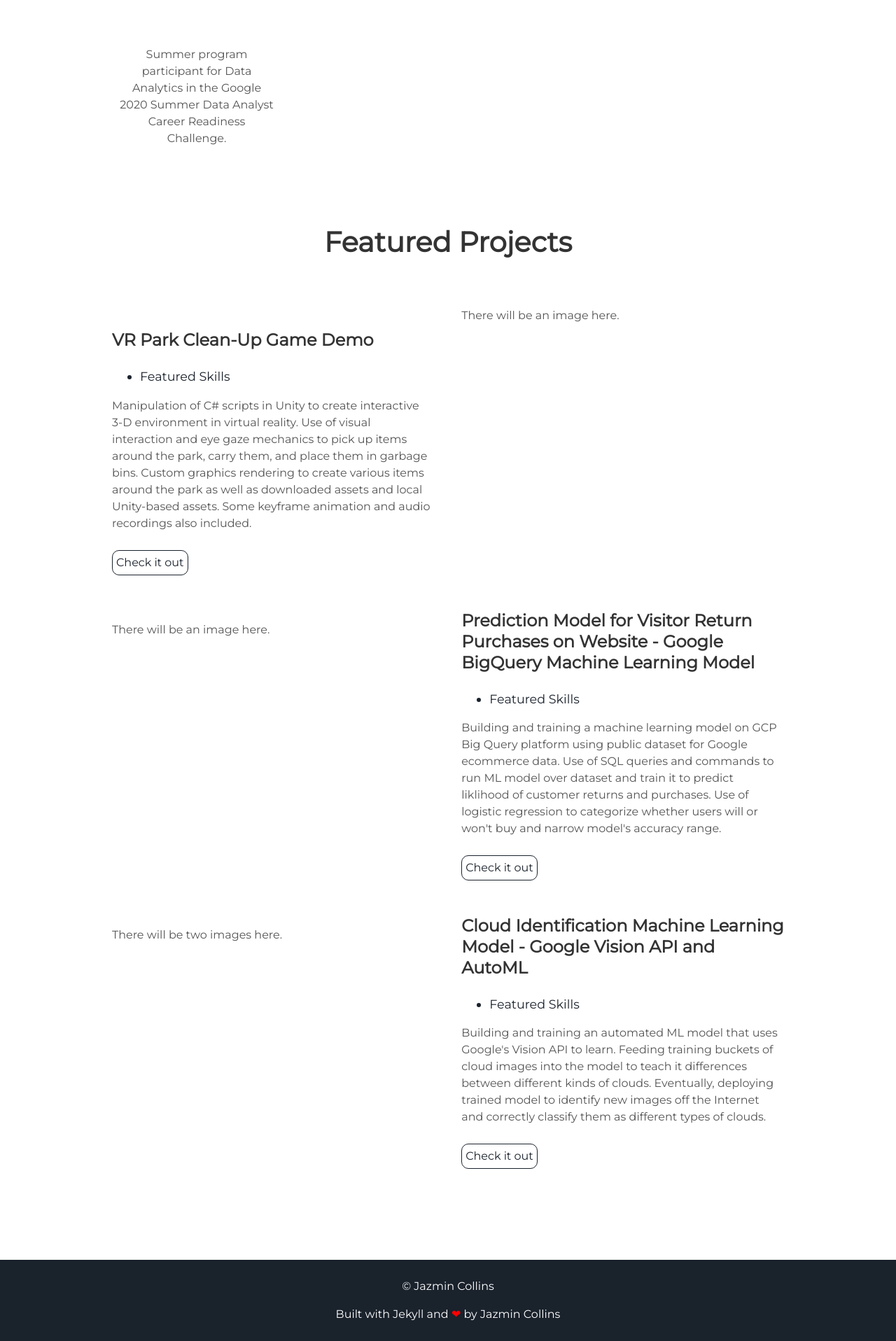
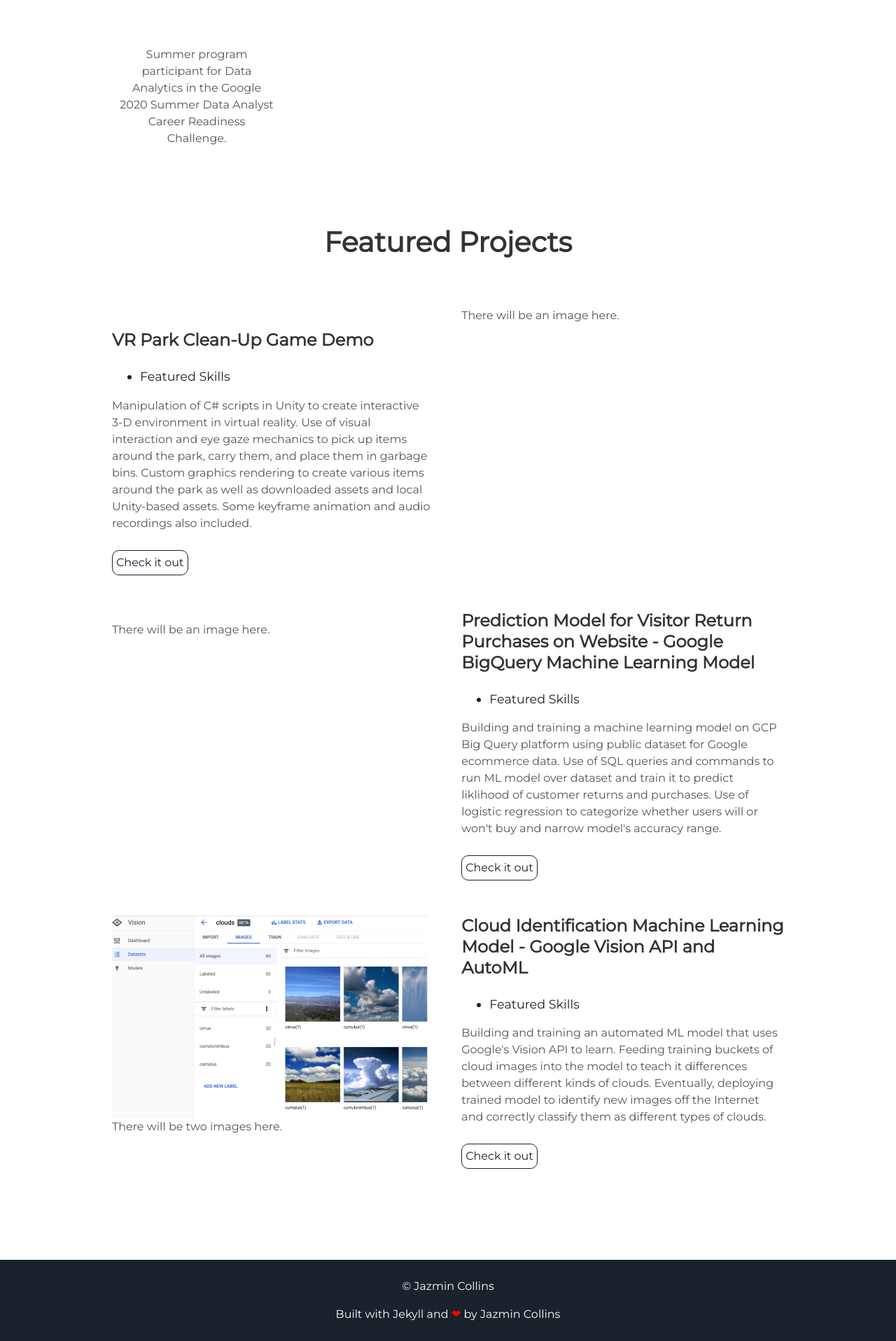
Before and after one commit to jcollins-01/site, a Jekyll site: the page built from index.html, in a window 1280 px wide. Shown: the part 1521-3437 px from the top of the page at 70% size. Built offline with Jekyll 4.4.1, drawn with Linux system fonts in a browser that asks for light colours.

Commit message:
New attempt to add images cropped

```diff
--- a/_includes/projects.html
+++ b/_includes/projects.html
@@ -29,6 +29,7 @@
 </div>
 <div class="user-projects">
   <div class="images-left">
+    <img alt="CloudAPI2" src="{{ "/assets/img/APICloud.png" | prepend: site.baseurl }}" />
     <p>There will be two images here.</p>
   </div>
   <div class="contents-right">
```
